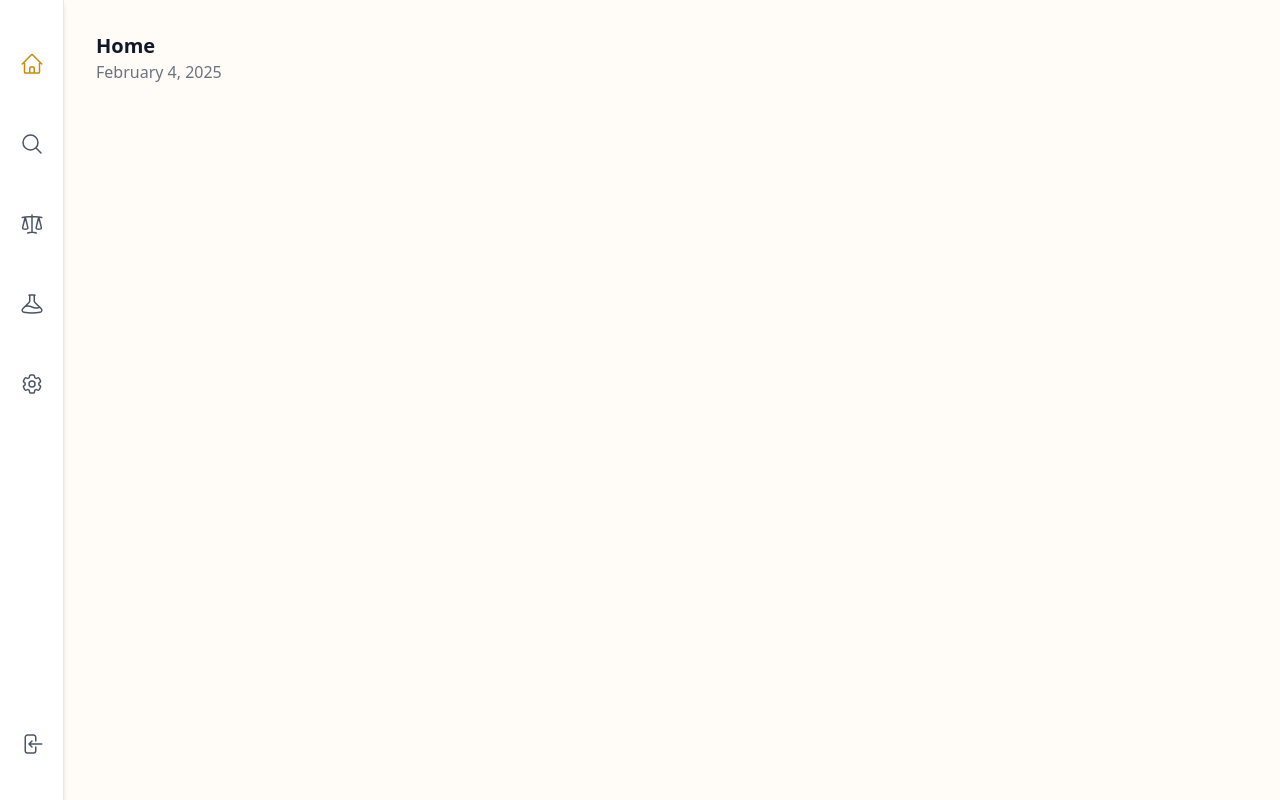
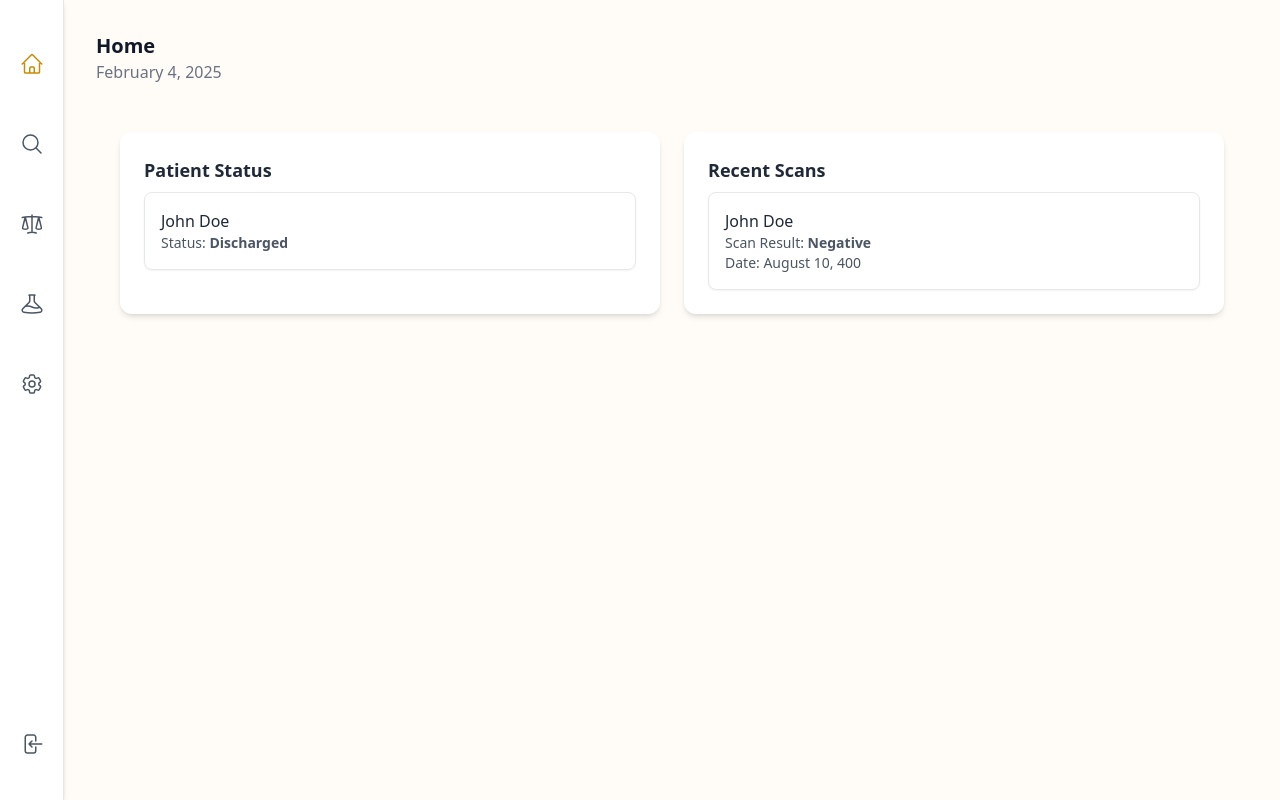
Before and after one commit to lroe34/csi-43c9-capstone-tuberculosis, a Next.js app in the folder frontend/: page /home in a window 1280 px wide. Built offline with nearby package versions, Linux system fonts and the light colour scheme.

Commit message:
add placeholder data to overview

```diff
--- a/frontend/app/home/page.js
+++ b/frontend/app/home/page.js
@@ -1,7 +1,61 @@
+"use client";
+
+import Card from "@/components/Card";
+
+const mockPatients = [
+  {
+    id: 1,
+    name: "John Doe",
+    status: "Discharged",
+  },
+];
+
+const mockScans = [
+  {
+    id: 1,
+    patientName: "John Doe",
+    result: "Negative",
+    date: "August 10, 400",
+  },
+];
+
 export default function Home() {
   return (
-    <div>
-      <p></p>
+    <div className="p-6 flex flex-col space-y-4">
+      <div className="grid grid-cols-1 md:grid-cols-2 gap-6">
+        <Card title="Patient Status">
+          <div className="space-y-4">
+            {mockPatients.map((patient) => (
+              <div key={patient.id} className="p-4 border rounded-lg shadow-sm">
+                <h3 className="text-md font-medium text-gray-800">
+                  {patient.name}
+                </h3>
+                <p className="text-sm text-gray-600">
+                  Status:{" "}
+                  <span className="font-semibold">{patient.status}</span>
+                </p>
+              </div>
+            ))}
+          </div>
+        </Card>
+
+        <Card title="Recent Scans">
+          <div className="space-y-4">
+            {mockScans.map((scan) => (
+              <div key={scan.id} className="p-4 border rounded-lg shadow-sm">
+                <h3 className="text-md font-medium text-gray-800">
+                  {scan.patientName}
+                </h3>
+                <p className="text-sm text-gray-600">
+                  Scan Result:{" "}
+                  <span className="font-semibold">{scan.result}</span>
+                </p>
+                <p className="text-sm text-gray-600">Date: {scan.date}</p>
+              </div>
+            ))}
+          </div>
+        </Card>
+      </div>
     </div>
   );
 }
```
Also changed, not shown: 1 other file (tests, documents, lock files or other folders).
